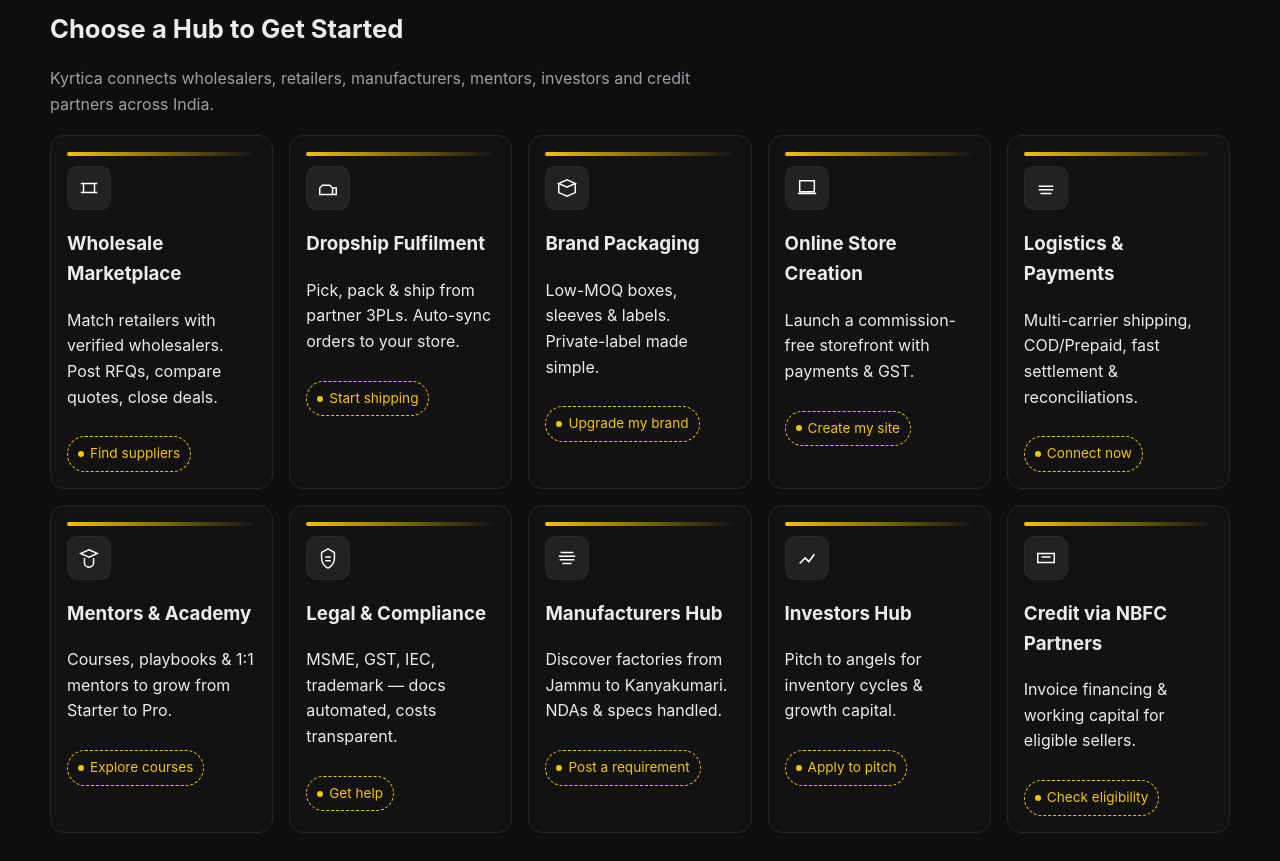
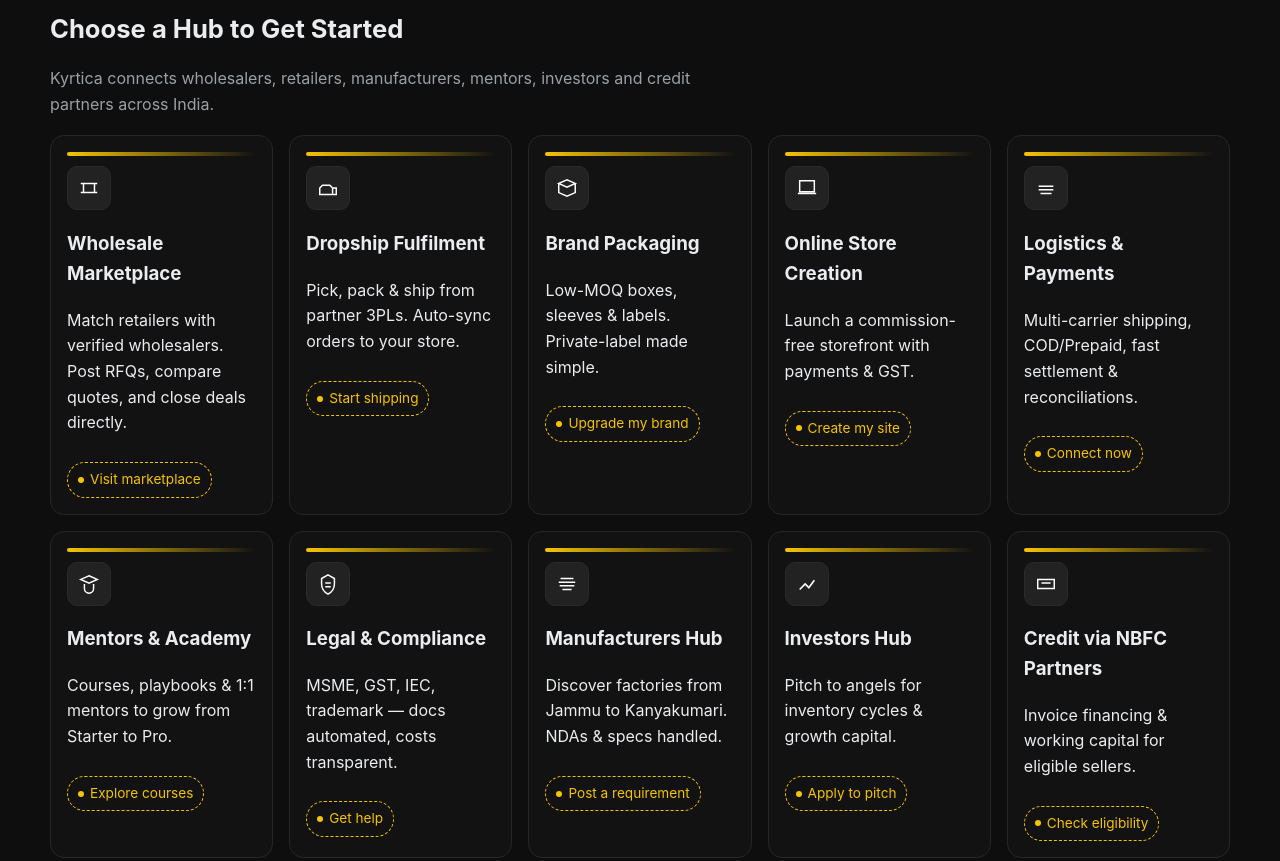
Before and after one commit to AdminKYRTICA/kyrtica-site, a plain HTML site: page index.html in a window 1280 px wide. Shown: the part 942-1803 px from the top of the page. Drawn offline with Linux system fonts and the light colour scheme.

Commit message:
Update index.html

```diff
--- a/index.html
+++ b/index.html
@@ -111,15 +111,17 @@
 
         <div class="k-grid">
           <!-- 1 Easy connect between wholesaler & retailers -->
-          <a class="k-card" href="#market">
-            <div class="k-topbar"></div>
-            <div class="k-icon">
-              <svg viewBox="0 0 24 24"><path d="M3 7h18M6 7v10m12-10v10M3 17h18" fill="none" stroke="currentColor" stroke-width="1.6"/></svg>
-            </div>
-            <h3>Wholesale Marketplace</h3>
-            <p>Match retailers with verified wholesalers. Post RFQs, compare quotes, close deals.</p>
-            <span class="k-chip"><span class="k-dot"></span>Find suppliers</span>
-          </a>
+         <a class="k-card" href="/wholesalemarket.html">
+  <div class="k-topbar"></div>
+  <div class="k-icon">
+    <svg viewBox="0 0 24 24">
+      <path d="M3 7h18M6 7v10m12-10v10M3 17h18" fill="none" stroke="currentColor" stroke-width="1.6"/>
+    </svg>
+  </div>
+  <h3>Wholesale Marketplace</h3>
+  <p>Match retailers with verified wholesalers. Post RFQs, compare quotes, and close deals directly.</p>
+  <span class="k-chip"><span class="k-dot"></span>Visit marketplace</span>
+</a>
 
           <!-- 2 Dropshipping fulfilment -->
           <a class="k-card" href="#services">
```
